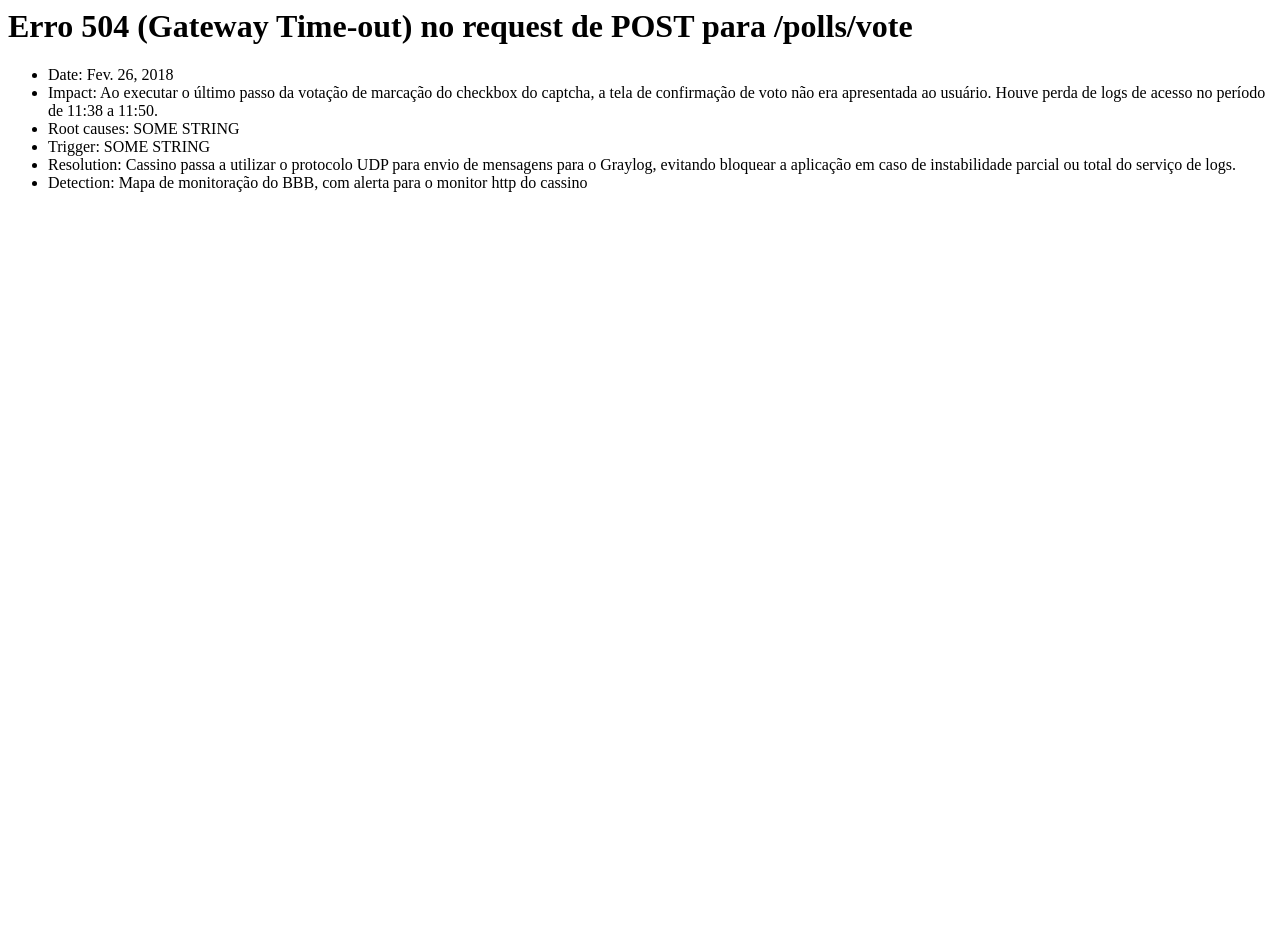
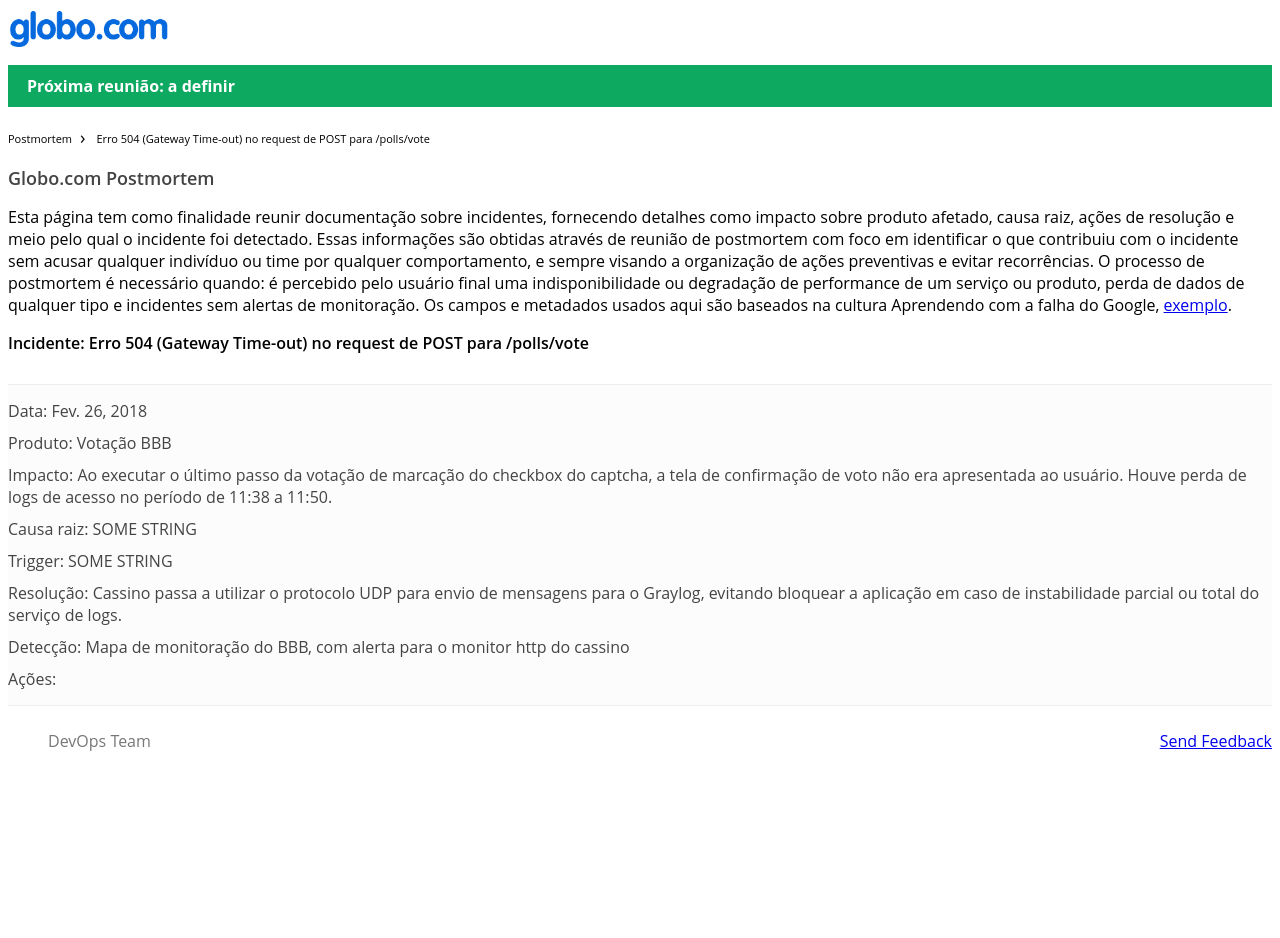
Before and after one commit to ccasado/postmortem, a Django app: page /app/2/ in a window 1280 px wide. Before the commit the page ends 192 px from the top, so only its background shows below. Run offline with Django 3.2, Linux system fonts and the light colour scheme; data comes from the database, SQL or seed files in the repository; both versions use the stored data as it was after the commit; data that the repository does not hold is empty.

Commit message:
templates refact

```diff
--- a/app/templates/reports/detail.html
+++ b/app/templates/reports/detail.html
@@ -1,12 +1,24 @@
-<h1>{{ report.summary }}</h1>
-<ul>
-    <li>Date: {{ report.date }}</li>
-    <li>Impact: {{ report.impact }}</li>
-    <li>Root causes: {{ report.root_causes }}</li>
-    <li>Trigger: {{ report.trigger }}</li>
-    <li>Resolution: {{ report.resolution }}</li>
-    <li>Detection: {{ report.detection }}</li>
-    {% for action in report.action_set.all %}
-        <li>{{ action.item }}</li>
-    {% endfor %}
-</ul>
+{% include "reports/main.html" %}
+
+<table class="updates incident">
+	<h1>Incidente: {{ report.summary }}</h1>
+    <tbody>
+        <tr>
+          <td>
+          	<p>Data: {{ report.date }}</p>
+          	<p>Produto: {{ report.product }}</p>
+            <p>Impacto: {{ report.impact }}</p>
+            <p>Causa raiz: {{ report.root_causes }}</p>
+            <p>Trigger: {{ report.trigger }}</p>
+            <p>Resolução: {{ report.resolution }}</p>
+            <p>Detecção: {{ report.detection }}</p>
+            <p>Ações:</p>
+              {% for action in report.action_set.all %}
+                  <p>{{ action.item }}</p>
+              {% endfor %}
+          </td>
+        </tr>
+    </tbody>
+  </table>
+
+{% include "reports/footer.html" %}
--- /dev/null
+++ b/app/templates/reports/footer.html
@@ -0,0 +1,8 @@
+  <ul class="summary-bar">
+    <li>DevOps Team</li>
+    <li class="right"><a href="mailto:devops@corp.globo.com?Subject=Postmortem Feedback" target="_top">Send Feedback</a></li>
+  </ul>
+
+      </div>
+
+</body></html>
--- /dev/null
+++ b/app/templates/reports/main.html
@@ -0,0 +1,48 @@
+<!DOCTYPE html>
+<html class="google-js" lang="en">
+  <head><meta http-equiv="Content-Type" content="text/html; charset=UTF-8">
+    <script>
+      (function(H){H.className=H.className.replace(/\bgoogle\b/,'google-js')})(document.documentElement)
+    </script>
+    <script src="/static/maia.js"></script>
+    <script src="/static/cloudstatus_compiled.js"></script>
+    <meta content="initial-scale=1, minimum-scale=1, width=device-width" name="viewport">
+
+    <title>Globo.com Postmortem</title>
+
+    <link type="application/atom+xml" rel="alternate" href="https://status.cloud.google.com/feed.atom">
+    <link href="/static/css" rel="stylesheet">
+    <link href="/static/maia.css" rel="stylesheet">
+    <link rel="stylesheet" href="/static/cloud_status_compiled.css" type="text/css">
+    <link rel="shortcut icon" href="http://s.glbimg.com/en/ho/static/globo_com_2016/img/favicon.png" type="image/ico"/>
+  </head>
+  <body>
+    <div class="body">
+      <div class="header" id="maia-header" role="banner">
+        <div class="maia-aux">
+          <h1><a href="https://www.globo.com/"><img alt="Globo.com" width="160" src="/static/logo.png"></a></h1>
+        </div>
+      </div>
+        <div class="subheader maia-stage open-incident-bar-clear">
+          <div class="maia-aux">
+          <span class="status">
+
+            Próxima reunião: a definir
+
+          </span>
+        </div>
+      </div>
+      <div class="maia-stage">
+        <ul class="breadcrumbs maia-aux">
+
+  <li><a href="/app">Postmortem</a></li>
+  {% if report.summary %}<li><a href="{% url 'detail' report.id %}">{{ report.summary }}</a></li>{% else %}<li></li>{% endif %}
+
+
+        </ul>
+      </div>
+      <div id="maia-main" role="main">
+        <h1 class="page-header"><a href="/app">Globo.com Postmortem</a></h1>
+        <p>
+        Esta página tem como finalidade reunir documentação sobre incidentes, fornecendo detalhes como impacto sobre produto afetado, causa raiz, ações de resolução e meio pelo qual o incidente foi detectado. Essas informações são obtidas através de reunião de postmortem com foco em identificar o que contribuiu com o incidente sem acusar qualquer indivíduo ou time por qualquer comportamento, e sempre visando a organização de ações preventivas e evitar recorrências. O processo de postmortem é necessário quando: é percebido pelo usuário final uma indisponibilidade ou degradação de performance de um serviço ou produto, perda de dados de qualquer tipo e incidentes sem alertas de monitoração. Os campos e metadados usados aqui são baseados na cultura Aprendendo com a falha do Google, <a href="https://landing.google.com/sre/book/chapters/postmortem.html">exemplo</a>.
+        </p>
```
Also changed, not shown: app/templates/reports/index.html (+4 -60 lines), app/templates/reports/indexold.html (deleted, +0 -9 lines), db.sqlite3.
